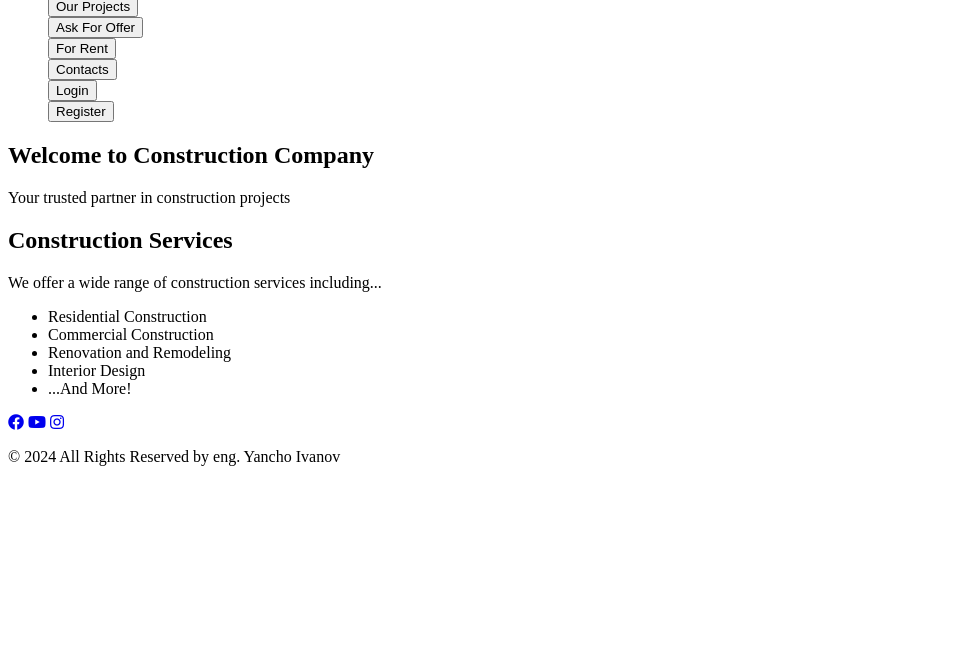
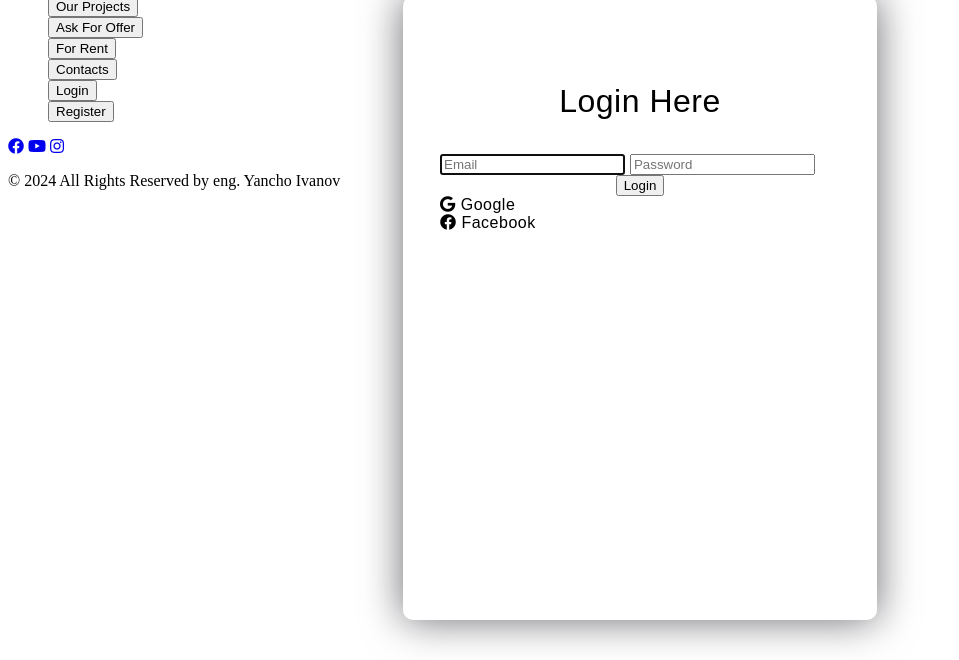
Before and after one commit to YanchoIvanov/softuni_django_web_project_1, a Django app: page /accounts/login/ in a window 1280 px wide. Shown: the part 92-752 px from the top of the page, without its empty margins (0-959 px from the left). Run offline with Django 5.2, Linux system fonts and the light colour scheme.

Commit message:
Next Commit

```diff
--- a/templates/accounts/login_page.html
+++ b/templates/accounts/login_page.html
@@ -1,37 +1,63 @@
 {% extends 'base.html' %}
 {% load static %}
 {% load custom_filters %}
+
+<head>
+    <link rel="icon" type="image/x-icon" href="{% static 'images/crane.jpg' %}">
+    <link rel="stylesheet" href="https://cdnjs.cloudflare.com/ajax/libs/font-awesome/5.15.4/css/all.min.css">
+    <link rel="preconnect" href="https://fonts.gstatic.com">
+    <link href="https://fonts.googleapis.com/css2?family=Poppins:wght@300;500;600&display=swap" rel="stylesheet">
+    <title>VEGASTROY LTD</title>
+</head>
+
+
 {% block content %}
+        <link rel="stylesheet" href="{% static 'css/login.css' %}">
+    <div class="login-background">
+        <div class="shape"></div>
+        <div class="shape"></div>
+    </div>
 
-<!-- Starts Main Section -->
-<main>
 
-    <!-- Start Login Section-->
-    <div class="login-register-div">
-        <div class="login-register-box">
-            <h1>VEGASTROY LTD.</h1>
 
-            <!-- Start Login Form-->
-            <form action="{% url 'login' %}?next={{ next }}" method="post">
-                {% csrf_token %}
-                {{ form.username|placeholder:'Email' }}
-                {{ form.password|placeholder:'Password' }}
+    <form action="{% url 'login' %}?next={{ next }}" method="post"
+    style="
+    height: 520px;
+    width: 400px;
+    background-color: rgba(255,255,255,0.13);
+    position: absolute;
+    transform: translate(-50%,-50%);
+    top: 50%;
+    left: 50%;
+    border-radius: 10px;
+    backdrop-filter: blur(10px);
+    border: 2px solid rgba(255,255,255,0.1);
+    box-shadow: 0 0 40px rgba(8,7,16,0.6);
+    padding: 50px 35px;
 
-                <!-- Login Button-->
-                <button type="submit">Log in</button>
-            </form>
-            <!-- End Login Form -->
+        font-family: 'Poppins',sans-serif;
+        color: black;
+        letter-spacing: 0.5px;
+        outline: none;
+">
+        <h3 style="
+        font-size: 32px;
+        font-weight: 500;
+        line-height: 42px;
+        text-align: center;">Login Here</h3>
+        {% csrf_token %}
+        {{ form.username|placeholder:'Email' }}
+        {{ form.password|placeholder:'Password' }}
+        <br>
+        <div style="text-align:center;">
+        <button class="button-login" type="submit">Login</button>
+        </div>
+        <div class="social">
+          <div class="go"><i class="fab fa-google"></i>  Google</div>
+          <div class="fb"><i class="fab fa-facebook"></i>  Facebook</div>
+        </div>
+    </form>
 
-        </div>
-        <div class="second-option">
 
-            <!-- Link to Register Page-->
-            <p>Don't have an account? <a href="{% url 'register' %}">Register</a></p>
-        </div>
-    </div>
-    <!-- End Login Section-->
-
-</main>
-<!-- End Main Section -->
 
 {% endblock %}
--- a/templates/ask_for_offer/contact_form.html
+++ b/templates/ask_for_offer/contact_form.html
@@ -1,4 +1,3 @@
-
 {% load static %}
 
 <link rel="stylesheet" type="text/css" href="{% static 'css/ask_for_offer.css' %}">
--- a/templates/base.html
+++ b/templates/base.html
@@ -30,7 +30,7 @@
 
 
                 <ul class="nav-group">
-                    <form method="post" action="#">
+                    <form method="post" action="{% url 'login' %}">
                         {% csrf_token %}
                         <button class="button" type="submit">Our Projects</button>
                     </form>
@@ -40,7 +40,7 @@
                         <button class="button" type="submit">Ask For Offer</button>
                     </form>
 
-                    <form method="post" action="#">
+                    <form method="post" action="{% url 'login' %}">
                         {% csrf_token %}
                         <button class="button" type="submit">For Rent</button>
                     </form>
@@ -80,26 +80,11 @@
     </nav>
 </header>
 
+<main>
+    {% block content %}
 
-<main>
-      <section class="hero">
-    <div class="hero-content">
-      <h1>Welcome to Construction Company</h1>
-      <p>Your trusted partner in construction projects</p>
-        <h2>Construction Services</h2>
-      <p>We offer a wide range of construction services including...</p>
-      <ul>
-        <li>Residential Construction</li>
-        <li>Commercial Construction</li>
-        <li>Renovation and Remodeling</li>
-        <li>Interior Design</li>
-        <li>...And More!</li>
-        <!-- Add more services here -->
-      </ul>
-    </div>
-  </section>
+    {% endblock %}
 </main>
-
 
 <footer>
   <div class="container">
@@ -113,7 +98,5 @@
 </footer>
 
 
-
-
 </body>
 </html>
```
Also changed, not shown: templates/web/home_login.html (+21 -0 lines), templates/web/home_logout.html (+20 -0 lines), db.sqlite3, 3 other files.
